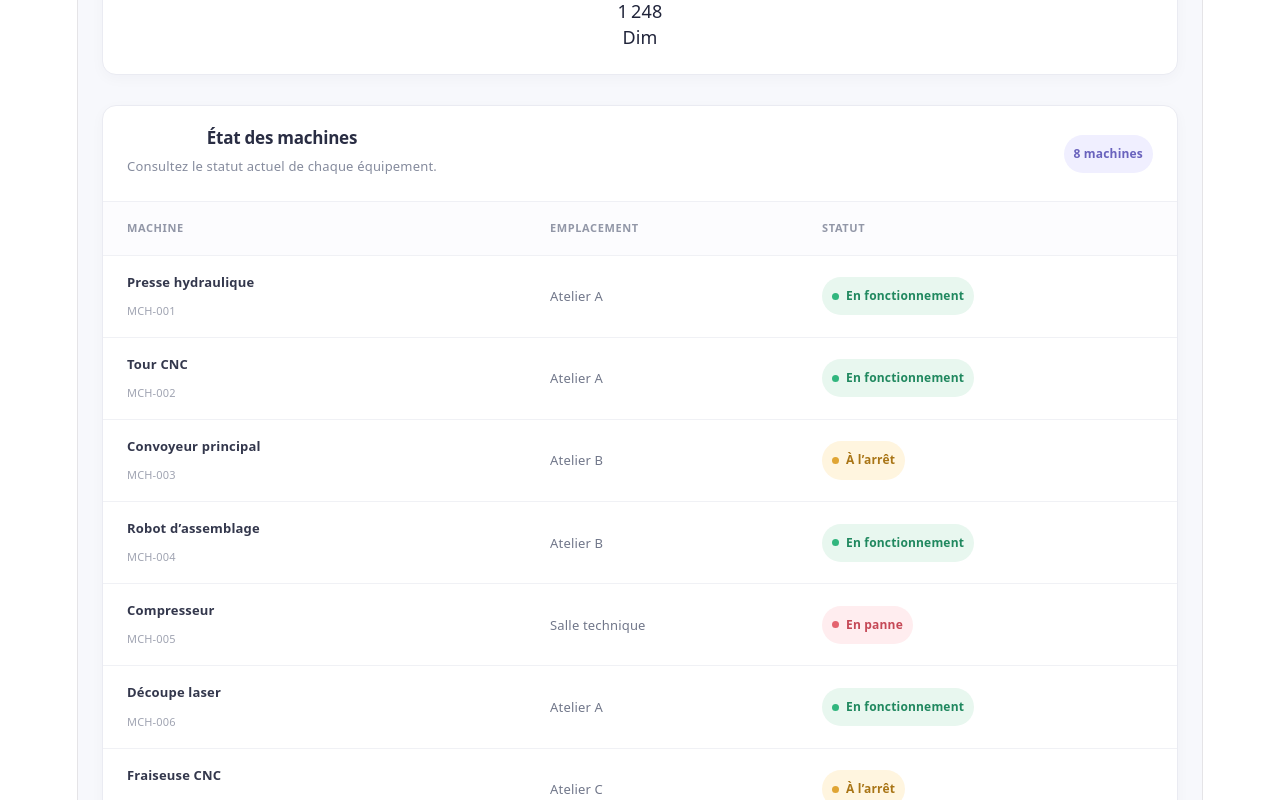
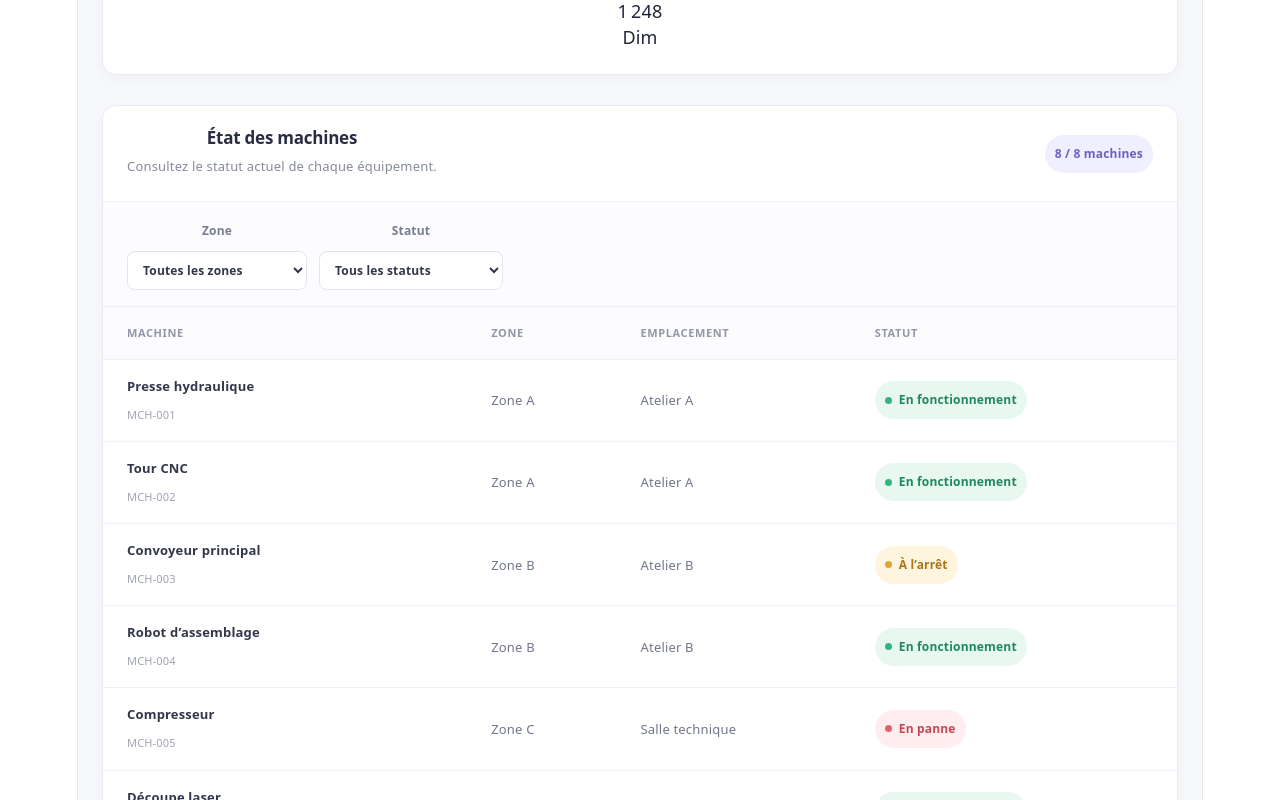
Before and after one commit to IlyasBh02/FactoryPulse-Tableau-de-bord-de-suivi-des-machines-industrielles-avec-React.js, a React (Vite) app: page / in a window 1280 px wide. Shown: the part 920-1720 px from the top of the page. Built offline with nearby package versions, Linux system fonts and the light colour scheme.

Commit message:
Listing and Filtering Machines 2-Un système de filtres par zone (Zone A, B, C...) et par état/statut (En fonctionnement, En panne, À l'arrêt)

```diff
--- a/src/App.css
+++ b/src/App.css
@@ -273,6 +273,56 @@
   font-size: 13px;
 }
 
+.machine-filters {
+  display: flex;
+  align-items: flex-end;
+  gap: 12px;
+  padding: 16px 24px;
+  border-bottom: 1px solid #eff0f5;
+  background: #fcfcfe;
+}
+
+.filter-field {
+  display: grid;
+  gap: 6px;
+  color: #777d91;
+  font-size: 12px;
+  font-weight: 600;
+}
+
+.filter-field select {
+  min-width: 180px;
+  padding: 9px 32px 9px 11px;
+  border: 1px solid #e3e5ed;
+  border-radius: 8px;
+  background: #fff;
+  color: #33374c;
+  font: inherit;
+}
+
+.filter-field select:focus-visible,
+.filter-reset:focus-visible {
+  outline: 2px solid #6258d9;
+  outline-offset: 2px;
+}
+
+.filter-reset {
+  min-height: 36px;
+  padding: 0 10px;
+  border: 0;
+  border-radius: 8px;
+  background: transparent;
+  color: #6258d9;
+  font: inherit;
+  font-size: 12px;
+  font-weight: 650;
+  cursor: pointer;
+}
+
+.filter-reset:hover {
+  background: #f0efff;
+}
+
 .machine-count {
   padding: 6px 10px;
   border-radius: 20px;
@@ -315,6 +365,12 @@ td {
 
 tbody tr:last-child td {
   border-bottom: 0;
+}
+
+.empty-machines {
+  padding: 28px 24px;
+  color: #858b9d;
+  text-align: center;
 }
 
 .machine-name,
@@ -433,6 +489,20 @@ tbody tr:last-child td {
     padding: 18px 16px;
   }
 
+  .machine-filters {
+    align-items: stretch;
+    flex-direction: column;
+    padding: 14px 16px;
+  }
+
+  .filter-field select {
+    width: 100%;
+  }
+
+  .filter-reset {
+    align-self: flex-start;
+  }
+
   .production-section {
     padding: 18px 14px;
   }
--- a/src/App.jsx
+++ b/src/App.jsx
@@ -1,3 +1,4 @@
+import { useState } from 'react'
 import machines from './machines.json'
 import './App.css'
 
@@ -18,6 +19,15 @@ const statusLabels = {
 }
 
 function App() {
+  const [selectedZone, setSelectedZone] = useState('all')
+  const [selectedStatus, setSelectedStatus] = useState('all')
+
+  const zones = [...new Set(machines.map((machine) => machine.zone))].sort()
+  const filteredMachines = machines.filter((machine) => (
+    (selectedZone === 'all' || machine.zone === selectedZone)
+    && (selectedStatus === 'all' || machine.status === selectedStatus)
+  ))
+
   const counts = {
     total: machines.length,
     running: machines.filter((machine) => machine.status === 'running').length,
@@ -108,24 +118,58 @@ function App() {
               <h2 id="machines-title">État des machines</h2>
               <p>Consultez le statut actuel de chaque équipement.</p>
             </div>
-            <span className="machine-count">{machines.length} machines</span>
+            <span className="machine-count">
+              {filteredMachines.length} / {machines.length} machines
+            </span>
+          </div>
+          <div className="machine-filters" aria-label="Filtres des machines">
+            <label className="filter-field">
+              <span>Zone</span>
+              <select value={selectedZone} onChange={(event) => setSelectedZone(event.target.value)}>
+                <option value="all">Toutes les zones</option>
+                {zones.map((zone) => <option value={zone} key={zone}>{zone}</option>)}
+              </select>
+            </label>
+            <label className="filter-field">
+              <span>Statut</span>
+              <select value={selectedStatus} onChange={(event) => setSelectedStatus(event.target.value)}>
+                <option value="all">Tous les statuts</option>
+                {Object.entries(statusLabels).map(([status, label]) => (
+                  <option value={status} key={status}>{label}</option>
+                ))}
+              </select>
+            </label>
+            {(selectedZone !== 'all' || selectedStatus !== 'all') && (
+              <button
+                className="filter-reset"
+                type="button"
+                onClick={() => {
+                  setSelectedZone('all')
+                  setSelectedStatus('all')
+                }}
+              >
+                Réinitialiser
+              </button>
+            )}
           </div>
           <div className="table-scroll">
             <table>
               <thead>
                 <tr>
                   <th scope="col">Machine</th>
+                  <th scope="col">Zone</th>
                   <th scope="col">Emplacement</th>
                   <th scope="col">Statut</th>
                 </tr>
               </thead>
               <tbody>
-                {machines.map((machine) => (
+                {filteredMachines.map((machine) => (
                   <tr key={machine.id}>
                     <td>
                       <span className="machine-name">{machine.name}</span>
                       <span className="machine-id">{machine.id}</span>
                     </td>
+                    <td>{machine.zone}</td>
                     <td>{machine.location}</td>
                     <td>
                       <span className={`status-pill ${machine.status}`}>
@@ -135,6 +179,13 @@ function App() {
                     </td>
                   </tr>
                 ))}
+                {filteredMachines.length === 0 && (
+                  <tr>
+                    <td className="empty-machines" colSpan="4">
+                      Aucune machine ne correspond à ces filtres.
+                    </td>
+                  </tr>
+                )}
               </tbody>
             </table>
           </div>
--- a/src/machines.json
+++ b/src/machines.json
@@ -3,48 +3,56 @@
     "id": "MCH-001",
     "name": "Presse hydraulique",
     "location": "Atelier A",
+    "zone": "Zone A",
     "status": "running"
   },
   {
     "id": "MCH-002",
     "name": "Tour CNC",
     "location": "Atelier A",
+    "zone": "Zone A",
     "status": "running"
   },
   {
     "id": "MCH-003",
     "name": "Convoyeur principal",
     "location": "Atelier B",
+    "zone": "Zone B",
     "status": "stopped"
   },
   {
     "id": "MCH-004",
     "name": "Robot d’assemblage",
     "location": "Atelier B",
+    "zone": "Zone B",
     "status": "running"
   },
   {
     "id": "MCH-005",
     "name": "Compresseur",
     "location": "Salle technique",
+    "zone": "Zone C",
     "status": "failure"
   },
   {
     "id": "MCH-006",
     "name": "Découpe laser",
     "location": "Atelier A",
+    "zone": "Zone A",
     "status": "running"
   },
   {
     "id": "MCH-007",
     "name": "Fraiseuse CNC",
     "location": "Atelier C",
+    "zone": "Zone C",
     "status": "stopped"
   },
   {
     "id": "MCH-008",
     "name": "Pompe de refroidissement",
     "location": "Atelier C",
+    "zone": "Zone C",
     "status": "running"
   }
 ]
```
